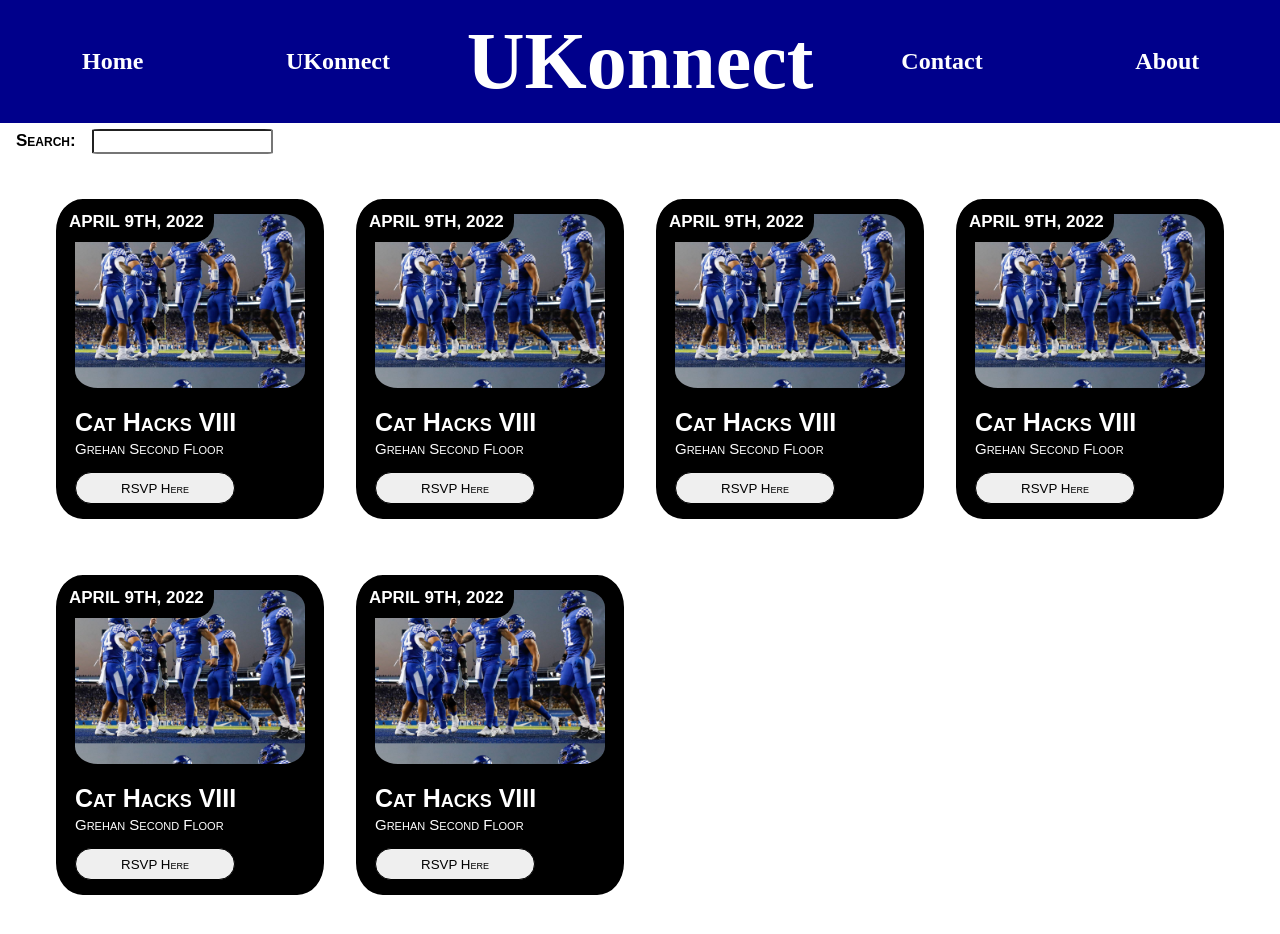
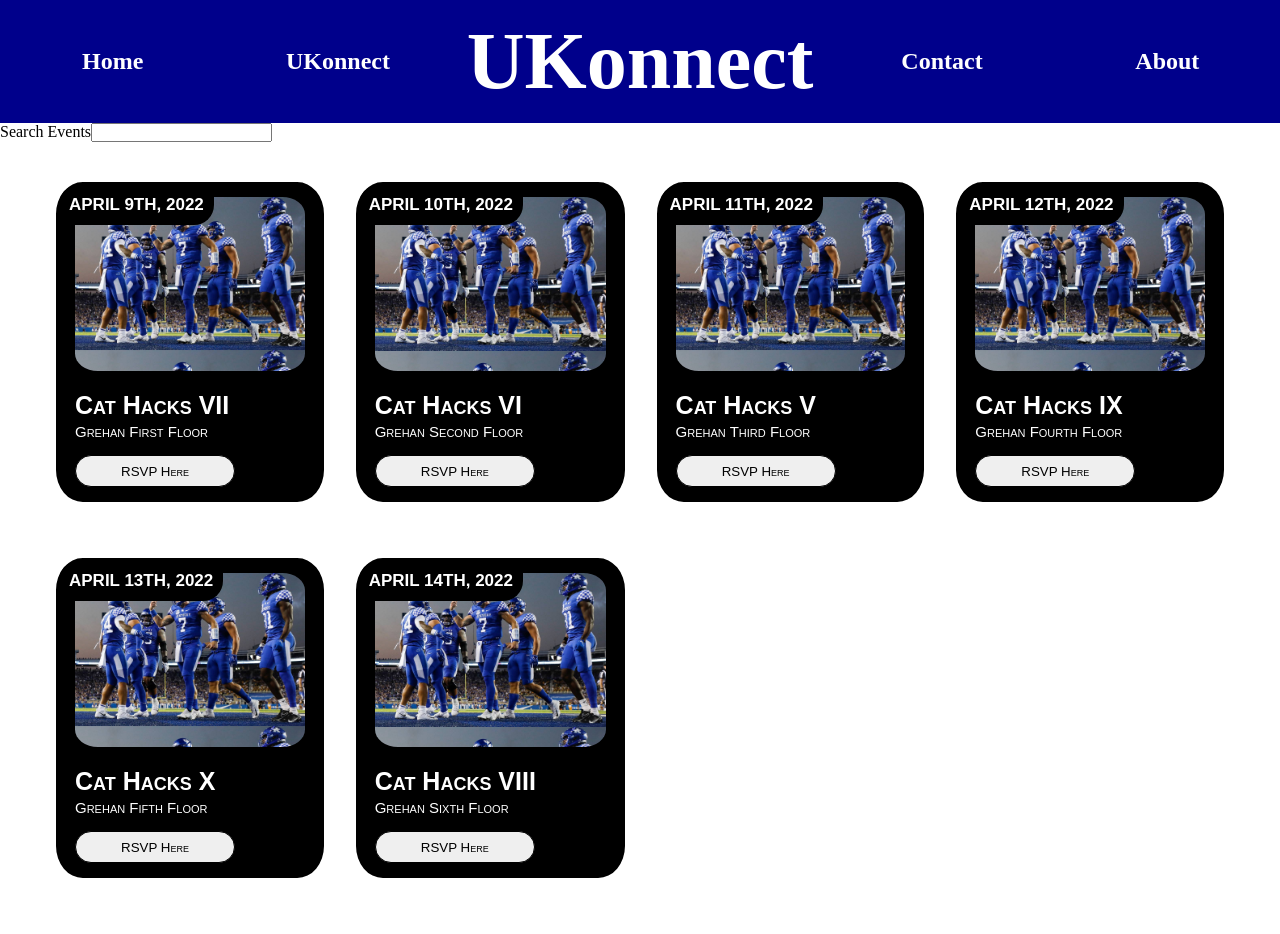
Before and after one commit to mrwhalen22/CatHacks2022, a React (Create React App) app in the folder cathacks2022/: page / in a window 1280 px wide. Shown: the top 934 px of the page. Built offline with nearby package versions, Linux system fonts and the light colour scheme.

Commit message:
Hallelujah

```diff
--- a/cathacks2022/src/App.css
+++ b/cathacks2022/src/App.css
@@ -79,3 +79,7 @@
 
   color: white;
 }
+
+.hide {
+  display: none;
+}
--- a/cathacks2022/src/App.js
+++ b/cathacks2022/src/App.js
@@ -1,6 +1,7 @@
 import EventCard from './EventCard'
 import './App.css';
 import React from 'react';
+
 
 class Event {
   constructor(name, location, date, host) {
@@ -12,30 +13,32 @@ class Event {
   }
 
 }
-
 class App extends React.Component {
-
 
   constructor(props) {
     super(props);
-    this.events = [];
+
   }
 
-  AddEvent(name, location, date, host) {;
+  AddEvent(name, location, date, host) {
     this.events.push(new Event(name, location, date, host));
   }
 
+  DisplayEvents() {
+    let EventCardElements = [];
+    for (const [name, event] of Object.entries(this.events)) {
+      EventCardElements.push(new EventCard({name : event.name, location : event.location, date : event.date}))
+    }
+    return EventCardElements;
+  }
 
 
   render() {
-    this.AddEvent("Cat Hacks VIII", "Grehan Second Floor", "April 9th, 2022", "UK ACM");
-    this.AddEvent("Cat Hacks VIII", "Grehan Second Floor", "April 9th, 2022", "UK ACM");
-    this.AddEvent("Cat Hacks VIII", "Grehan Second Floor", "April 9th, 2022", "UK ACM");
-    this.AddEvent("Cat Hacks VIII", "Grehan Second Floor", "April 9th, 2022", "UK ACM");
-    this.AddEvent("Cat Hacks VIII", "Grehan Second Floor", "April 9th, 2022", "UK ACM");
-    this.AddEvent("Cat Hacks VIII", "Grehan Second Floor", "April 9th, 2022", "UK ACM");
 
-    let myHTML = (
+
+
+
+    return (
     <div className="App">
       <nav className="App-navbar">
             <a className='navbar-element'>Home</a>
@@ -47,29 +50,28 @@ class App extends React.Component {
 
 
       <div className='search-banner'>
-        <div>
-          <h4 className='search-title'>Search:</h4>
-          <input type="location" className="search-bar"></input>
-        </div>
-
-
+        <label>Search Events</label>
+        <input className="search-txt" type="search" id="search" data-search></input>
+        <a className="search-btn" href="#"></a>
       </div>
 
       <div className="card-container">
 
         {
-          this.events.map(event => <EventCard key={event.name} name={event.name} date={event.date} location={event.location} host={event.host}/>)
+          this.props.events.map(event =>
+            (<EventCard id={event.id} key={event.name} name={event.name} date={event.date} location={event.location} host={event.host} />)
+            )
         }
 
 
       </div>
     </div>
+
   );
 
-
-  return myHTML;
+}
 
 }
-}
+
 
 export default App;
--- a/cathacks2022/src/EventCard.js
+++ b/cathacks2022/src/EventCard.js
@@ -5,7 +5,7 @@ class EventCard extends React.Component {
 
     render() {
 
-        return <div className="event-card">
+        return <div id={this.props.id} className="event-card">
             <div className="event-image"></div>
             <h3 className="event-name">{this.props.name}</h3>
             <div className="event-date-container">
--- a/cathacks2022/src/index.js
+++ b/cathacks2022/src/index.js
@@ -1,5 +1,60 @@
 import React from 'react';
 import ReactDOM from 'react-dom';
 import App from "./App"
+import EventCard from './EventCard'
 
-ReactDOM.render(<App />, document.getElementById('root'));
+class Event {
+    constructor(id, name, location, date, host) {
+      this.id = id;
+      this.name = name;
+      this.location = location;
+      this.date = date;
+      this.host = host;
+
+    }
+}
+    function AddEvent(id, name, location, date, host) {
+        events.push(new Event(id, name, location, date, host));
+      }
+let events = []
+AddEvent(0, "Cat Hacks VII", "Grehan First Floor", "April 9th, 2022", "UK");
+AddEvent(1, "Cat Hacks VI", "Grehan Second Floor", "April 10th, 2022", "UK ACM");
+AddEvent(2, "Cat Hacks V", "Grehan Third Floor", "April 11th, 2022", "UK-ACM");
+AddEvent(3, "Cat Hacks IX", "Grehan Fourth Floor", "April 12th, 2022", "UK+ACM");
+AddEvent(4, "Cat Hacks X", "Grehan Fifth Floor", "April 13th, 2022", "UK=ACM");
+AddEvent(5, "Cat Hacks VIII", "Grehan Sixth Floor", "April 14th, 2022", "UK--ACM");
+
+ReactDOM.render(<App events={events}/>, document.getElementById('root'));
+const searchInput = document.querySelector("[data-search]");
+  searchInput.addEventListener("input", (e) =>{
+    const value = e.target.value
+    let eventCards = document.getElementsByClassName("event-card");
+    for(let eventCard of eventCards)
+    events.forEach(user => {
+        const isVisible = user.name.includes(value) || user.location.includes(value) || user.date.includes(value)
+
+        // var style = '#' + user.id + ' {';
+        // style += 'display : none;';
+        // style += '}';
+        // console.log(sheet)
+        if(!isVisible) {
+            const sheet = document.getElementById(user.id).style.display = "none";
+            // sheet.insertRule(style, 0)
+        }
+        else {
+            document.getElementById(user.id).style.display = "block";
+            eventCard.classList.toggle(user.id, !isVisible)
+        }
+
+
+
+    })
+  })
+
+  /*for(let eventCard of eventCards) {
+        console.log(eventCard)
+        const isVisible = eventCard.props.name.includes(value) || eventCard.location.includes(value) || eventCard.date.includes(value)
+
+        eventCard.classList.toggle("hide", !isVisible)
+        console.log(eventCard.classList)
+    }*/
```
